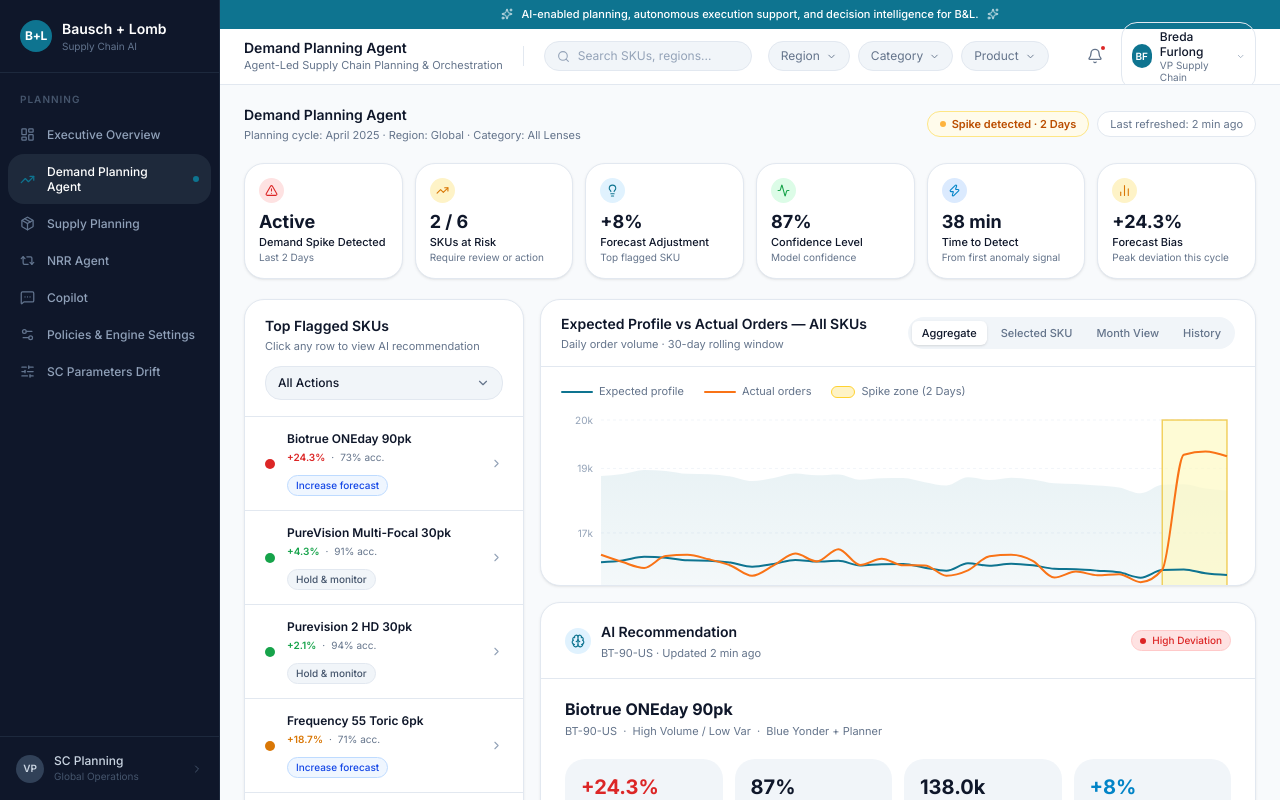
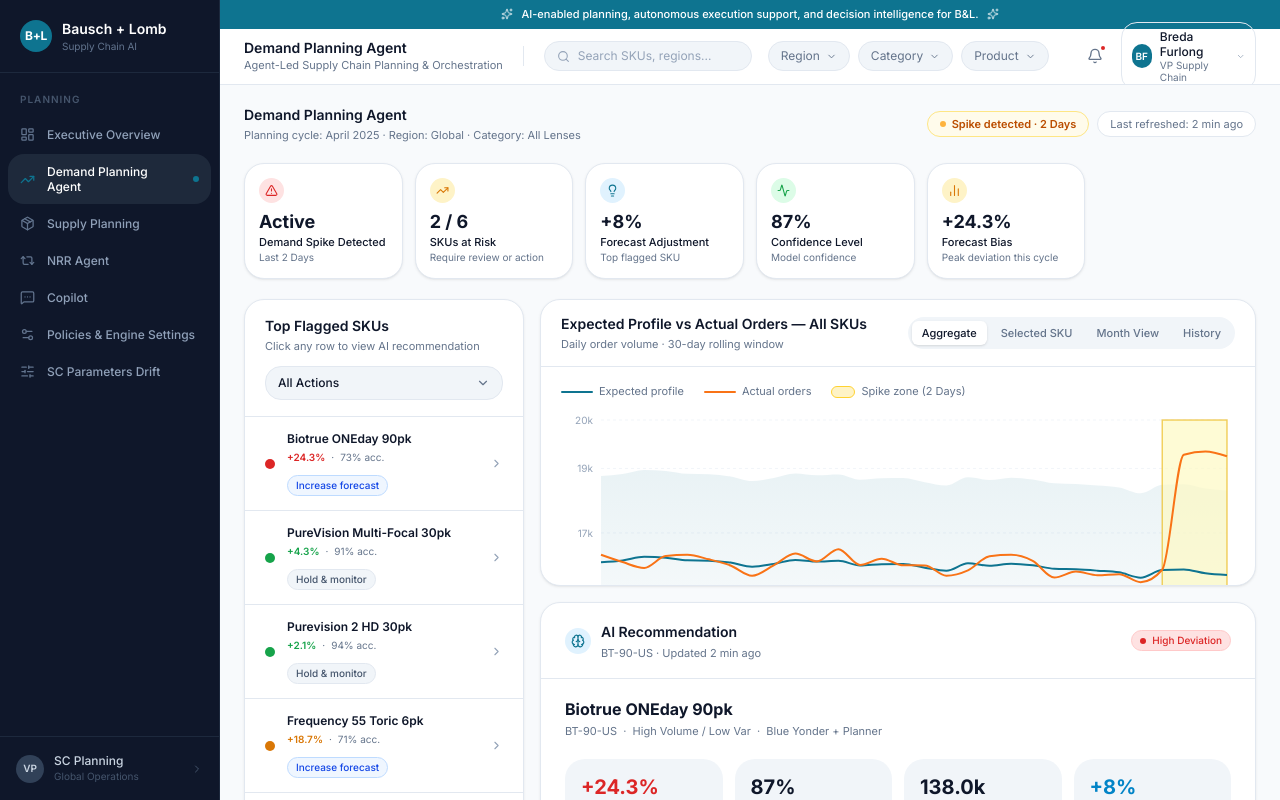
Before and after one commit to Nishu2202/B-L-SC-12WK-SC-MVP-Mokcup, a Next.js app: page / in a window 1280 px wide. Built offline with nearby package versions, Linux system fonts and the light colour scheme.

Commit message:
remove "Time to Detect" KPI card and unused Zap icon
Update KPI grid to display 5 cards instead of 6.

```diff
--- a/components/KpiCards.tsx
+++ b/components/KpiCards.tsx
@@ -1,6 +1,6 @@
 "use client";
 
-import { AlertTriangle, TrendingUp, Lightbulb, Activity, Zap, BarChart2 } from "lucide-react";
+import { AlertTriangle, TrendingUp, Lightbulb, Activity, BarChart2 } from "lucide-react";
 import { cn } from "@/lib/utils";
 import type { SkuData } from "@/lib/mock-data";
 
@@ -58,15 +58,6 @@ export default function KpiCards({ selectedSku, allSkus }: KpiCardsProps) {
       bgColor: "bg-[var(--color-success-light)]",
     },
     {
-      icon: Zap,
-      label: "Time to Detect",
-      value: "38 min",
-      sub: "From first anomaly signal",
-      accent: "info",
-      iconColor: "text-[var(--color-accent)]",
-      bgColor: "bg-[var(--color-accent-light)]",
-    },
-    {
       icon: BarChart2,
       label: "Forecast Bias",
       value: `${topDeviation > 0 ? "+" : ""}${topDeviation.toFixed(1)}%`,
```
